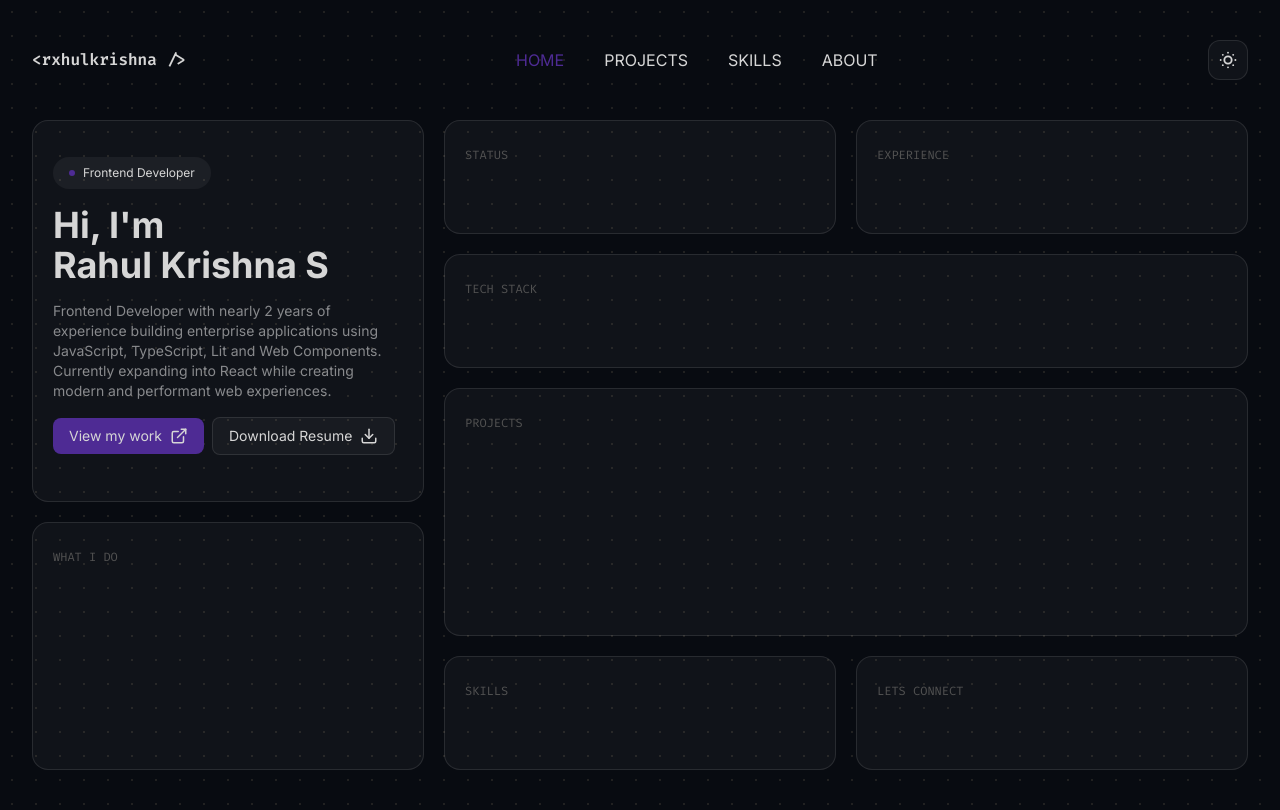
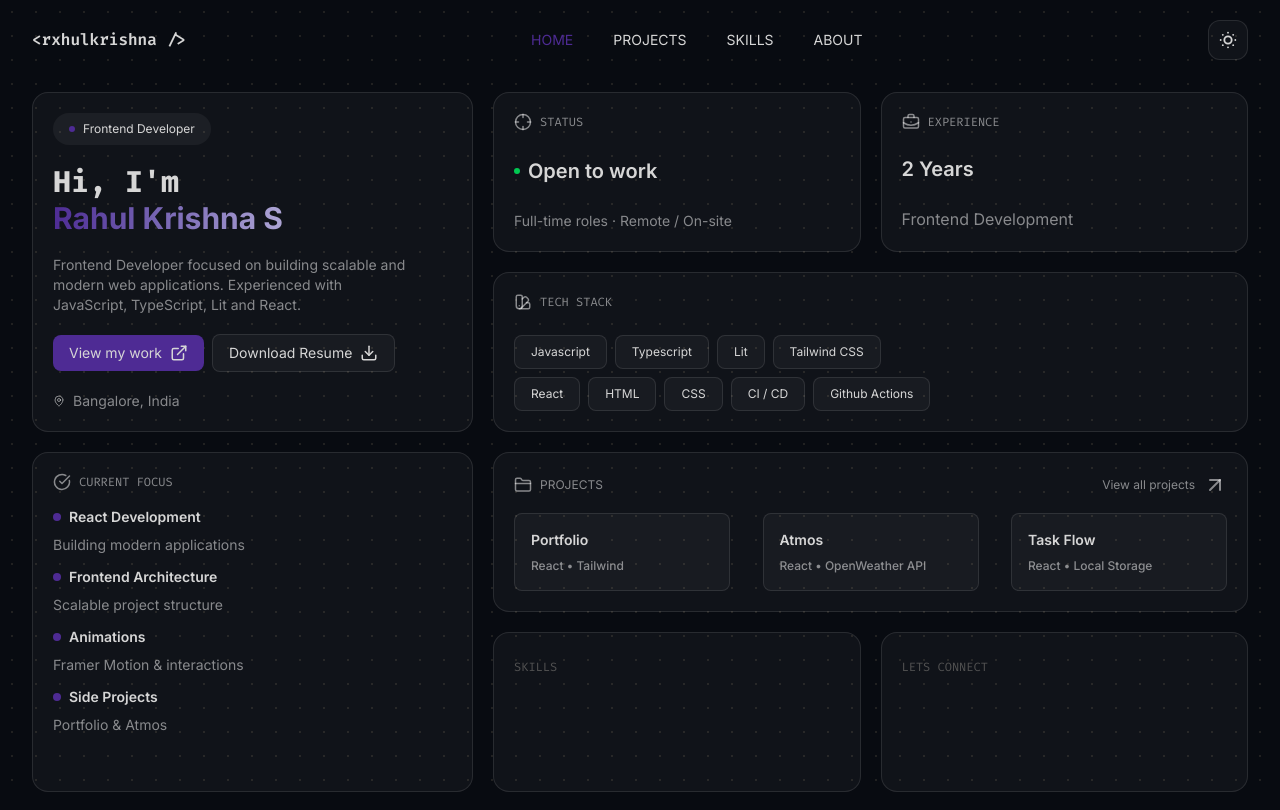
Before and after one commit to rxhulkrishna/Portfolio, a React app: page / in a window 1280 px wide. Built offline with nearby package versions, Linux system fonts and the light colour scheme; the HTML template or start-up script is replaced by a standard one.

Commit message:
home screen changes

```diff
--- a/src/App.jsx
+++ b/src/App.jsx
@@ -7,11 +7,11 @@ import Navbar from "./components/Navbar";
 
 function App() {
   return (
-    <div className="relative min-h-screen">
+    <div className="relative h-screen overflow-hidden">
       <div className="absolute inset-0 -z-10 h-full w-full bg-[radial-gradient(#212121_1px,transparent_1px)] bg-size-[24px_24px]"></div>
-      <div className="max-w-7xl mx-auto px-8 py-10 h-full overflow-hidden">
-        <Navbar/>
-        <main className="mt-10 flex-1">
+      <div className="max-w-7xl mx-auto px-8 py-5">
+        <Navbar />
+        <main className="mt-8 flex-1">
           <Routes>
             <Route path="/" element={<Home />} />
             <Route path="/projects" element={<Projects />} />
--- a/src/components/Card.jsx
+++ b/src/components/Card.jsx
@@ -3,7 +3,9 @@ function Card({ className, label, children }) {
     <div
       className={`border border-white/10 rounded-2xl bg-white/[0.035] p-5 ${className}`}
     >
-      <span className="text-neutral-600 text-xs fontMonospace">{label}</span>
+      {label && (
+        <span className="text-neutral-600 text-xs fontMonospace">{label}</span>
+      )}
       {children}
     </div>
   );
--- a/src/components/Navbar.jsx
+++ b/src/components/Navbar.jsx
@@ -4,9 +4,9 @@ import { NavLink } from "react-router-dom";
 function Navbar() {
   const isActiveStyles = (isActive) => `${isActive ? "text-[#4e2b94]" : ""}`;
   return (
-    <nav className="w-full flex justify-between items-center min-w-0 gap-5 ">
+    <nav className="w-full flex justify-between items-center gap-5 ">
       <span className="fontMonospace font-semibold" >{"<rxhulkrishna />"}</span>
-      <div className="flex gap-10 items-center">
+      <div className="flex gap-10 items-center text-sm">
         <NavLink
           to="/"
           className={({ isActive }) => ` ${isActiveStyles(isActive)}`}
--- /dev/null
+++ b/src/components/PillChips.jsx
@@ -0,0 +1,5 @@
+function PillChips({ label }) {
+  return <div className="text-xs btn-secondary">{label}</div>;
+}
+
+export default PillChips;
--- /dev/null
+++ b/src/components/home/CurrentFocusCard.jsx
@@ -0,0 +1,47 @@
+import { CheckCircle } from "lucide-react";
+import Card from "../Card";
+
+function CurrentFocusCard() {
+  return (
+    <Card className="flex flex-col gap-4 row-span-2">
+      <div className="text-xs flex items-center gap-2 text-white/50">
+        <span>
+          <CheckCircle size="18" />
+        </span>
+        <span className="fontMonospace">CURRENT FOCUS</span>
+      </div>
+      <div className="flex flex-col gap-3">
+        <div className="flex flex-col text-sm gap-2">
+          <span className="font-semibold flex items-center gap-2">
+            <span className="size-2 bg-[#4e2b94] rounded-full"></span>
+            React Development
+          </span>
+          <span className="text-white/50">Building modern applications</span>
+        </div>
+        <div className="flex flex-col text-sm gap-2">
+          <span className="font-semibold flex items-center gap-2">
+            <span className="size-2 bg-[#4e2b94] rounded-full"></span>
+            Frontend Architecture
+          </span>
+          <span className="text-white/50">Scalable project structure</span>
+        </div>
+        <div className="flex flex-col text-sm gap-2">
+          <span className="font-semibold flex items-center gap-2">
+            <span className="size-2 bg-[#4e2b94] rounded-full"></span>
+            Animations
+          </span>
+          <span className="text-white/50">Framer Motion & interactions</span>
+        </div>
+        <div className="flex flex-col text-sm gap-2">
+          <span className="font-semibold flex items-center gap-2">
+            <span className="size-2 bg-[#4e2b94] rounded-full"></span>
+            Side Projects
+          </span>
+          <span className="text-white/50">Portfolio & Atmos</span>
+        </div>
+      </div>
+    </Card>
+  );
+}
+
+export default CurrentFocusCard;
--- /dev/null
+++ b/src/components/home/ExperienceCard.jsx
@@ -0,0 +1,23 @@
+import { BriefcaseBusiness } from "lucide-react";
+import Card from "../Card";
+
+function ExperienceCard() {
+  return (
+    <Card className="flex flex-col gap-2 justify-between">
+      <div className="text-xs flex items-center gap-2 text-white/50">
+        <span>
+          <BriefcaseBusiness size="18" />
+        </span>
+        <span className="fontMonospace">EXPERIENCE</span>
+      </div>
+      <div className="text-xl font-semibold flex items-center gap-2">
+        2 Years
+      </div>
+      <span className="text-base text-white/50">
+        Frontend Development
+      </span>
+    </Card>
+  );
+}
+
+export default ExperienceCard;
--- /dev/null
+++ b/src/components/home/HeroCard.jsx
@@ -0,0 +1,38 @@
+import { Download, ExternalLink, MapPin } from "lucide-react";
+import Card from "../Card";
+import { NavLink } from "react-router-dom";
+
+function HeroCard() {
+  return (
+    <Card className="row-span-2 flex flex-col gap-3 justify-between">
+      <div className="text-xs px-4 py-2 bg-white/5 rounded-full flex items-center justify-center gap-2 w-max">
+        <span className="size-1.5 bg-[#4e2b94] rounded-full"></span>
+        Frontend Developer
+      </div>
+      <h1 className="text-3xl font-bold flex flex-col fontMonospace">
+        Hi, I'm{" "}
+        <span className="bg-linear-to-r from-[#4e2b94] to-white bg-clip-text text-transparent font-bold text-3xl">
+          Rahul Krishna S
+        </span>
+      </h1>
+      <p className="text-white/50 text-sm w-[90%]">
+        Frontend Developer focused on building scalable and modern web
+        applications. Experienced with JavaScript, TypeScript, Lit and React.
+      </p>
+      <div className="flex gap-2 items-center justify-start text-sm">
+        <NavLink to="/projects" className="btn-primary flex items-center gap-2">
+          View my work <ExternalLink size="18" />
+        </NavLink>
+        <button className="btn-secondary flex items-center gap-2 cursor-pointer">
+          Download Resume <Download size="18" />
+        </button>
+      </div>
+      <div className="text-white/50 text-sm flex items-center gap-2">
+        <MapPin size="12" />
+        <span>Bangalore, India</span>
+      </div>
+    </Card>
+  );
+}
+
+export default HeroCard;
--- /dev/null
+++ b/src/components/home/Projects.jsx
@@ -0,0 +1,41 @@
+import { ArrowUpRightIcon, FolderClosed } from "lucide-react";
+import Card from "../Card";
+import { NavLink } from "react-router-dom";
+
+function Projects() {
+  return (
+    <Card className="flex flex-col col-span-2 justify-between">
+      <div className="text-xs rowFlex gap-2 text-white/50 justify-between">
+        <span className="text-xs rowFlex gap-2 text-white/50">
+          <FolderClosed size="18" />
+          PROJECTS
+        </span>
+        <NavLink to="/projects" className="rowFlex gap-2">
+          View all projects <ArrowUpRightIcon />
+        </NavLink>
+      </div>
+      <div className="rowFlex justify-between">
+        <div className="text-sm font-semibold flex flex-col projectCard gap-2 w-54">
+          <h4>Portfolio</h4>
+          <span className="text-xs text-white/50 font-medium">
+            React • Tailwind
+          </span>
+        </div>
+        <div className="text-sm font-semibold flex flex-col projectCard gap-2 w-54">
+          <h4>Atmos</h4>
+          <span className="text-xs text-white/50 font-medium">
+            React • OpenWeather API
+          </span>
+        </div>
+        <div className="text-sm font-semibold flex flex-col projectCard gap-2 w-54">
+          <h4>Task Flow</h4>
+          <span className="text-xs text-white/50 font-medium">
+            React • Local Storage
+          </span>
+        </div>
+      </div>
+    </Card>
+  );
+}
+
+export default Projects;
--- /dev/null
+++ b/src/components/home/StatusCard.jsx
@@ -0,0 +1,22 @@
+import { Crosshair } from "lucide-react";
+import Card from "../Card";
+
+function StatusCard() {
+  return (
+    <Card className="flex flex-col gap-2 justify-between">
+      <div className="text-xs flex items-center gap-2 text-white/50">
+        <span>
+          <Crosshair size="18" />
+        </span>
+        <span className="fontMonospace">STATUS</span>
+      </div>
+      <div className="text-xl font-semibold flex items-center gap-2">
+        <span className="size-1.5 bg-green-500 rounded-full"></span>
+        Open to work
+      </div>
+      <span className="text-sm text-white/50">Full-time roles · Remote / On-site</span>
+    </Card>
+  );
+}
+
+export default StatusCard;
--- /dev/null
+++ b/src/components/home/TechStackCard.jsx
@@ -0,0 +1,33 @@
+import { SwatchBookIcon } from "lucide-react";
+import Card from "../Card";
+import PillChips from "../PillChips";
+
+function TechStackCard() {
+  return (
+    <Card className="flex flex-col gap-2 justify-between col-span-2">
+      <div className="text-xs flex items-center gap-2 text-white/50">
+        <span>
+          <SwatchBookIcon size="18" />
+        </span>
+        <span className="fontMonospace">TECH STACK</span>
+      </div>
+      <div className="flex flex-col justify-start gap-2">
+        <div className="flex items-center justify-start gap-2">
+          <PillChips label="Javascript" />
+          <PillChips label="Typescript" />
+          <PillChips label="Lit" />
+          <PillChips label="Tailwind CSS" />
+        </div>
+        <div className="flex items-center justify-start gap-2">
+          <PillChips label="React" />
+          <PillChips label="HTML" />
+          <PillChips label="CSS" />
+          <PillChips label="CI / CD" />
+          <PillChips label="Github Actions" />
+        </div>
+      </div>
+    </Card>
+  );
+}
+
+export default TechStackCard;
--- a/src/index.css
+++ b/src/index.css
@@ -31,3 +31,23 @@ body {
   padding: 8px 16px;
   border-radius: 8px;
 }
+
+.pill {
+  border: 1px solid rgba(255, 255, 255, 0.1);
+  background-color: rgba(255, 255, 255, 0.035);
+  padding: 4px;
+  border-radius: 8px;
+}
+
+.rowFlex {
+  display: flex;
+  flex-direction: row;
+  align-items: center;
+}
+
+.projectCard {
+  border: 1px solid rgba(255, 255, 255, 0.1);
+  background-color: rgba(255, 255, 255, 0.035);
+  padding: 16px;
+  border-radius: 8px;
+}
--- a/src/pages/Home.jsx
+++ b/src/pages/Home.jsx
@@ -1,34 +1,20 @@
-import { NavLink } from "react-router-dom";
 import Card from "../components/Card";
-import { Download, ExternalLink } from "lucide-react";
+import CurrentFocusCard from "../components/home/CurrentFocusCard";
+import ExperienceCard from "../components/home/ExperienceCard";
+import HeroCard from "../components/home/HeroCard";
+import Projects from "../components/home/Projects";
+import StatusCard from "../components/home/StatusCard";
+import TechStackCard from "../components/home/TechStackCard";
 
 function Home() {
   return (
-    <div className="grid grid-cols-3 grid-rows-5 gap-5 min-h-[650px]">
-      <Card className="row-span-3 flex flex-col gap-4">
-        <div className="text-xs px-4 py-2 bg-white/5 rounded-full flex items-center justify-center gap-2 w-max">
-          <span className="size-1.5 bg-[#4e2b94] rounded-full"></span>
-          Frontend Developer
-        </div>
-        <h1 className="text-4xl font-bold ">
-          Hi, I'm <br /> Rahul Krishna S
-        </h1>
-        <p className="text-white/50 text-sm">
-          Frontend Developer with nearly 2 years of experience building
-          enterprise applications using JavaScript, TypeScript, Lit and Web
-          Components. Currently expanding into React while creating modern and
-          performant web experiences.
-        </p>
-        <div className="flex gap-2 items-center justify-start text-sm">
-          <NavLink to="/projects" className="btn-primary flex items-center gap-2">View my work <ExternalLink size="18"/></NavLink>
-          <button className="btn-secondary flex items-center gap-2">Download Resume <Download size="18"/></button>
-        </div>
-      </Card>
-      <Card className="" label="STATUS" />
-      <Card className="" label="EXPERIENCE" />
-      <Card className="col-span-2" label="TECH STACK" />
-      <Card className="row-span-2 col-span-2" label="PROJECTS" />
-      <Card className="row-span-2" label="WHAT I DO" />
+    <div className="grid grid-cols-[1.2fr_1fr_1fr] auto-rows-[160px] gap-5">
+      <HeroCard />
+      <StatusCard />
+      <ExperienceCard />
+      <TechStackCard />
+      <CurrentFocusCard />
+      <Projects />
       <Card className="" label="SKILLS" />
       <Card className="" label="LETS CONNECT" />
     </div>
```
